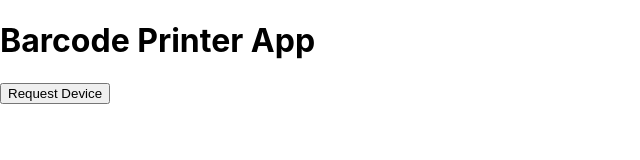
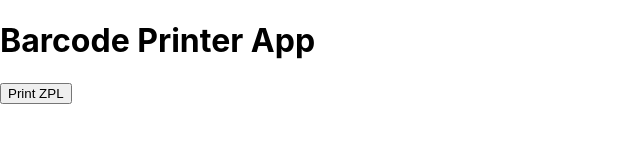
Before and after one commit to RakeshM26/barcode-printer-app, a React (Create React App) app: page / in a window 1280 px wide. Shown: the top 160 px of the page, without its empty margins (0-640 px from the left). Built offline with nearby package versions, Linux system fonts and the light colour scheme.

Commit message:
feat(web usb): web usb 3

```diff
--- a/package.json
+++ b/package.json
@@ -7,6 +7,7 @@
     "@testing-library/react": "^13.4.0",
     "@testing-library/user-event": "^13.5.0",
     "file-saver": "^2.0.5",
+    "print-js": "^1.6.0",
     "qz-tray": "^2.2.4",
     "react": "^18.3.1",
     "react-dom": "^18.3.1",
--- a/src/App.js
+++ b/src/App.js
@@ -1,9 +1,8 @@
 import React, { useState, useEffect } from "react";
+import printJS from "print-js";
 
 function App() {
-  const [device, setDevice] = useState(null);
   const [isWebUsbSupported, setIsWebUsbSupported] = useState(true);
-  const [zplCode, setZplCode] = useState("");
 
   useEffect(() => {
     if (!('usb' in navigator)) {
@@ -12,62 +11,39 @@ function App() {
     }
   }, []);
 
-  const requestDevice = async () => {
-    try {
-      const device = await navigator.usb.requestDevice({ filters: [] });
-      setDevice(device);
-    } catch (e) {
-      console.error(e);
-    }
-  };
+  const ZplPrinter = () => {
+    const zplCode = `
+      ^XA
+      ^LL0500
+      ^LS0
+      ^FO10,10
+      ^A0,20,20
+      N
+      ^FS
+      ^XZ
+    `;
 
-  const handleZplCodeChange = (event) => {
-    setZplCode(event.target.value);
-  };
+    const handlePrint = () => {
+      printJS({
+        printable: zplCode,
+        type: 'raw',
+        header: null,
+        footer: null,
+      });
+    };
 
-  const printZplCode = async (device) => {
-    if (!zplCode) {
-      console.error("No ZPL code to print");
-      return;
-    }
-
-    try {
-      await device.open();
-      await device.selectConfiguration(1);
-      await device.claimInterface(0);
-      await device.transferOut(
-        device.configuration.interfaces[0].alternate.endpoints.find(obj => obj.direction === 'out').endpointNumber,
-        new Uint8Array(new TextEncoder().encode(zplCode))
-      );
-      await device.close();
-    } catch (e) {
-      console.error(e);
-    }
+    return (
+      <div>
+        <button onClick={handlePrint}>Print ZPL</button>
+      </div>
+    );
   };
 
   return (
     <div>
       <h1>Barcode Printer App</h1>
       {!isWebUsbSupported && <p>WebUSB API is not supported in this browser.</p>}
-      {isWebUsbSupported && (
-        <>
-          <button onClick={requestDevice}>Request Device</button>
-          {device && (
-            <>
-              <textarea
-                value={zplCode}
-                onChange={handleZplCodeChange}
-                placeholder="Enter ZPL code here"
-                rows="10"
-                cols="50"
-              />
-              <button onClick={() => printZplCode(device)}>
-                Print with '{device.productName}'
-              </button>
-            </>
-          )}
-        </>
-      )}
+      <ZplPrinter />
     </div>
   );
 }
```
Also changed, not shown: 1 other file (tests, documents, lock files or other folders).
